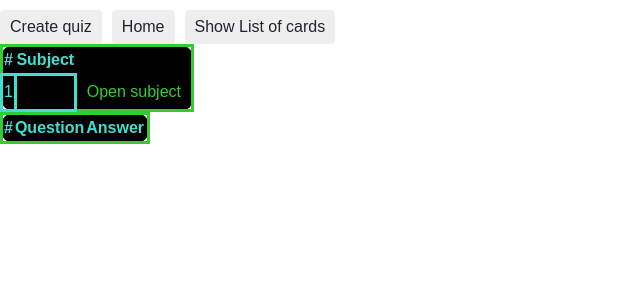
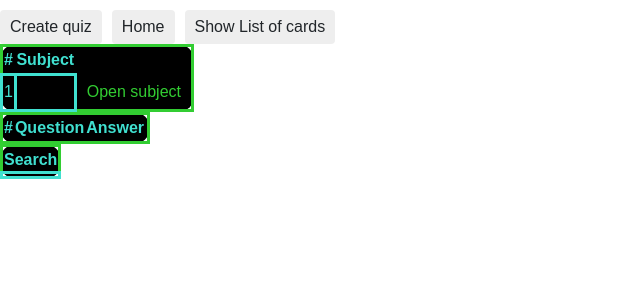
Before and after one commit to WalkOrRun/FlashCard2.0, an Angular app: page / in a window 1280 px wide. Both pictures are taken after a click on the link "Show List of cards". Shown: the top 300 px of the page, without its empty margins (0-640 px from the left). Built offline with nearby package versions, Linux system fonts and the light colour scheme.

Commit message:
2 files modified

```diff
--- a/src/app/view-subject/view-subject.component.html
+++ b/src/app/view-subject/view-subject.component.html
@@ -24,3 +24,10 @@
     <button (click) = "displayQuestion(i)">Hide Answer</button>
   </tr>
 </table>
+<table>
+  <tr>
+    <th>Search</th>
+  </tr>
+  <tr *ngFor="let card of getCards(); let i = index"></tr>
+  <td></td>
+</table>
--- a/src/app/view-subject/view-subject.component.ts
+++ b/src/app/view-subject/view-subject.component.ts
@@ -20,6 +20,8 @@ export class ViewSubjectComponent implements OnInit {
     setID : 1,
     accountID : 1
   };
+  searchBoolean : boolean = false;
+  subjectString : string;
   getCards() {
     return this.cardService.getMyCreatedSets();
   }
@@ -38,6 +40,12 @@ export class ViewSubjectComponent implements OnInit {
   isVisable(index : number) {
     return this.tempCard[index].marked;
   }
+  search(subject : string) {
+      this.subjectString = subject;
+  }
+  getSubject() {
+    return this.subjectString;
+  }
   ngOnInit() {
   }
 
```
